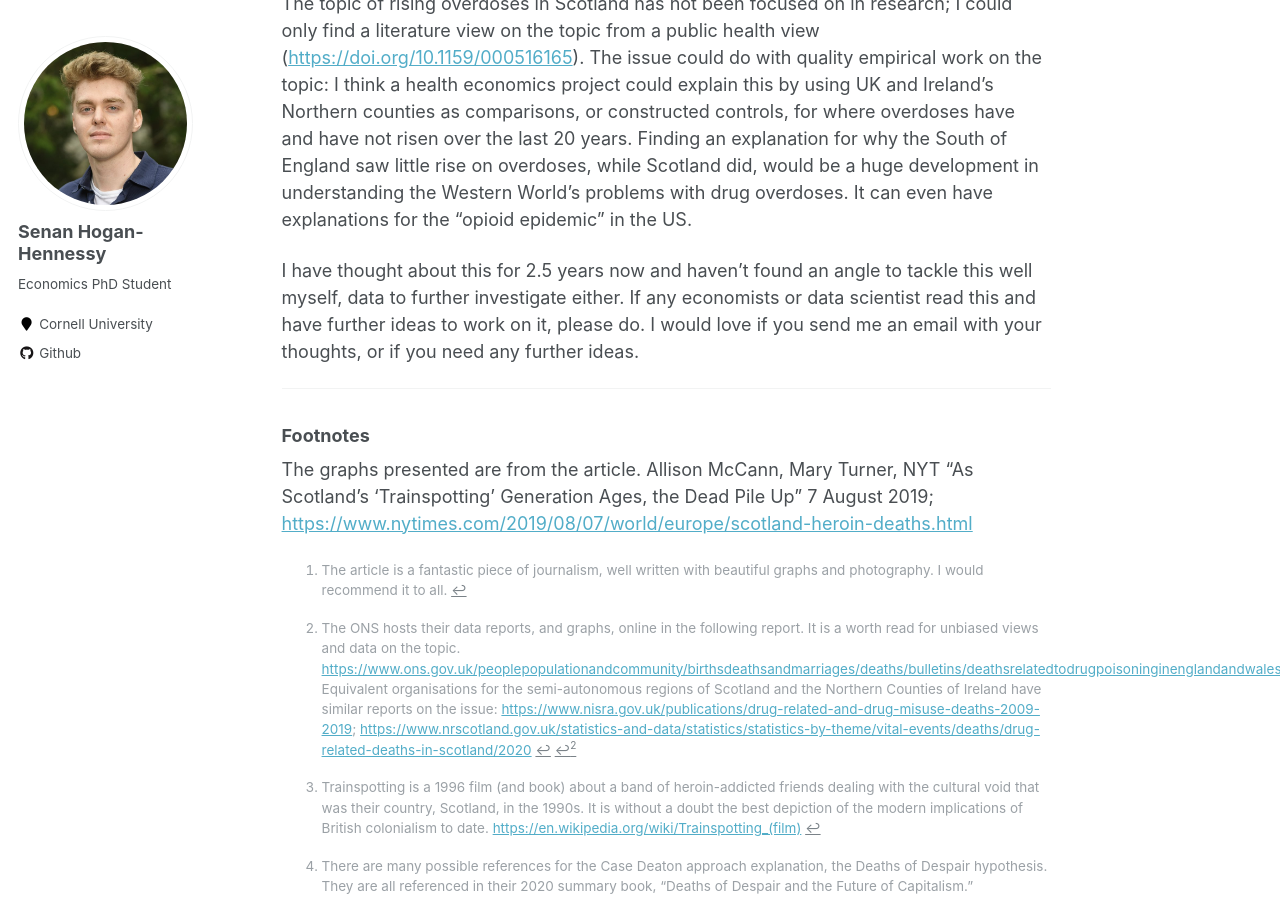
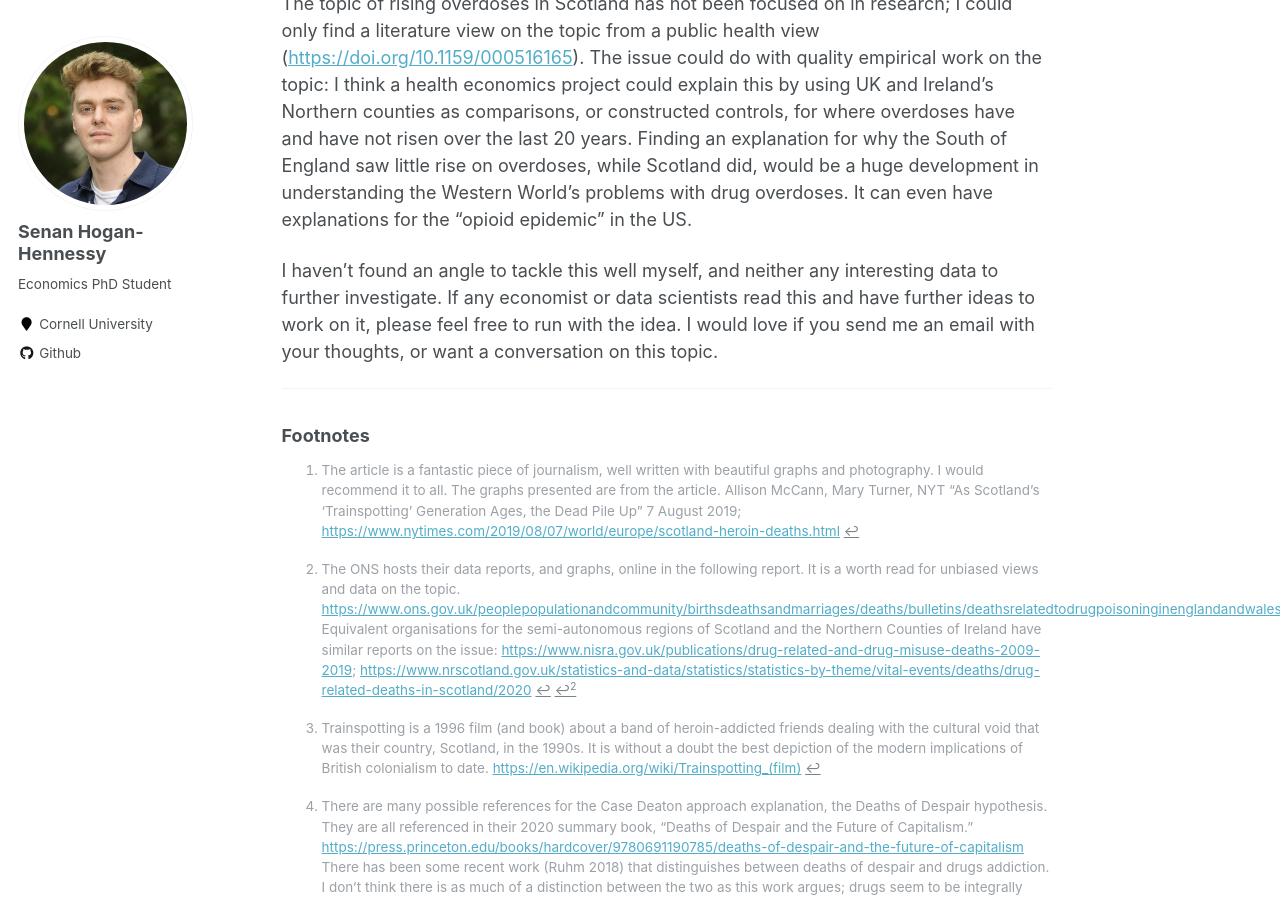
Before and after one commit to shoganhennessy/shoganhennessy.github.io, a Jekyll site: the page built from _posts/2021-12-29-overdoses-in-scotland-and-the-united-states.md, in a window 1280 px wide and 900 px high, scrolled down 3870 px. Built offline with Jekyll 4.4.1, drawn with Linux system fonts in a browser that asks for light colours.

Commit message:
first draft on Scotland completed.

```diff
--- a/_posts/2021-12-29-overdoses-in-scotland-and-the-united-states.md
+++ b/_posts/2021-12-29-overdoses-in-scotland-and-the-united-states.md
@@ -193,16 +193,15 @@
 Finding an explanation for why the South of England saw little rise on overdoses, while Scotland did, would be a huge development in understanding the Western World's problems with drug overdoses.
 It can even have explanations for the "opioid epidemic" in the US.
 
-I have thought about this for 2.5 years now and haven't found an angle to tackle this well myself, data to further investigate either.
-If any economists or data scientist read this and have further ideas to work on it, please do.
-I would love if you send me an email with your thoughts, or if you need any further ideas.
+I haven't found an angle to tackle this well myself, and neither any interesting data to further investigate.
+If any economist or data scientists read this and have further ideas to work on it, please feel free to run with the idea.
+I would love if you send me an email with your thoughts, or want a conversation on this topic.
 
 -----
 
 ### Footnotes
 
-[^1]: The article is a fantastic piece of journalism, well written with beautiful graphs and photography.  I would recommend it to all.
-The graphs presented are from the article.  Allison McCann, Mary Turner, NYT  "As Scotland’s ‘Trainspotting’ Generation Ages, the Dead Pile Up"  7 August 2019;  [https://www.nytimes.com/2019/08/07/world/europe/scotland-heroin-deaths.html](https://www.nytimes.com/2019/08/07/world/europe/scotland-heroin-deaths.html)
+[^1]: The article is a fantastic piece of journalism, well written with beautiful graphs and photography.  I would recommend it to all.  The graphs presented are from the article.  Allison McCann, Mary Turner, NYT  "As Scotland’s ‘Trainspotting’ Generation Ages, the Dead Pile Up"  7 August 2019;  [https://www.nytimes.com/2019/08/07/world/europe/scotland-heroin-deaths.html](https://www.nytimes.com/2019/08/07/world/europe/scotland-heroin-deaths.html)
 
 [^2]: The ONS hosts their data reports, and graphs, online in the following report.  It is a worth read for unbiased views and data on the topic.  [https://www.ons.gov.uk/peoplepopulationandcommunity/birthsdeathsandmarriages/deaths/bulletins/deathsrelatedtodrugpoisoninginenglandandwales/2020](https://www.ons.gov.uk/peoplepopulationandcommunity/birthsdeathsandmarriages/deaths/bulletins/deathsrelatedtodrugpoisoninginenglandandwales/2020)  Equivalent organisations for the semi-autonomous regions of Scotland and the Northern Counties of Ireland have similar reports on the issue:  [https://www.nisra.gov.uk/publications/drug-related-and-drug-misuse-deaths-2009-2019](https://www.nisra.gov.uk/publications/drug-related-and-drug-misuse-deaths-2009-2019); [https://www.nrscotland.gov.uk/statistics-and-data/statistics/statistics-by-theme/vital-events/deaths/drug-related-deaths-in-scotland/2020](https://www.nrscotland.gov.uk/statistics-and-data/statistics/statistics-by-theme/vital-events/deaths/drug-related-deaths-in-scotland/2020)
 
```
